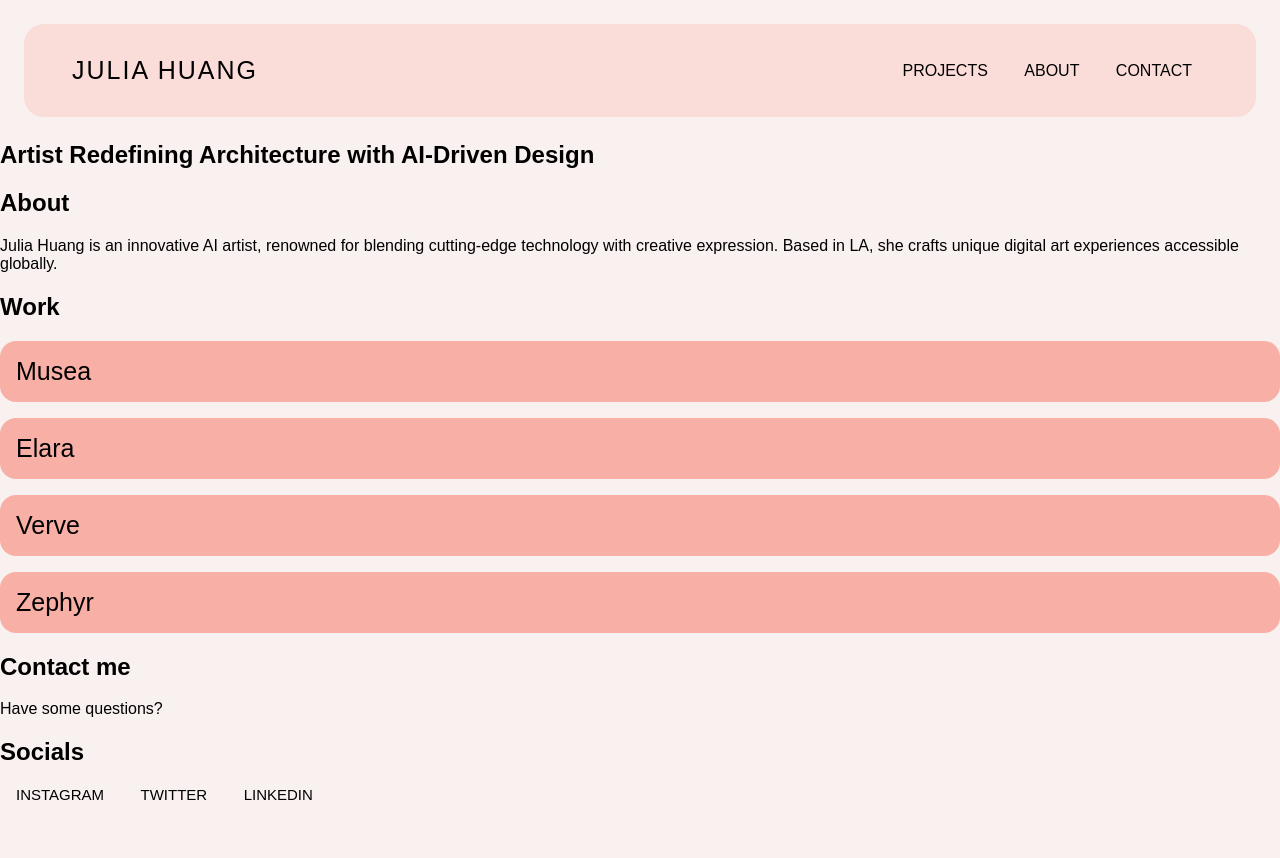
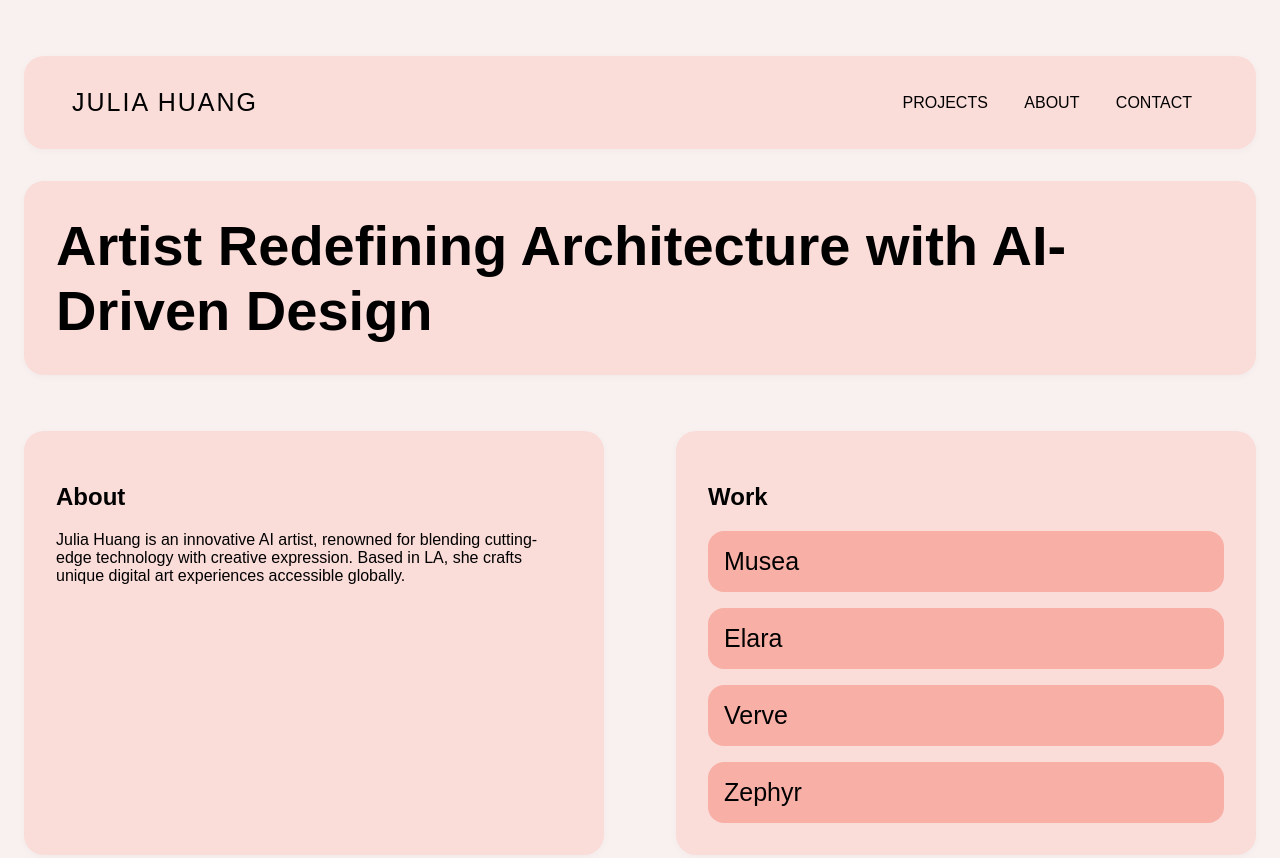
Before and after one commit to Soojinriyo/bentolio_portfolio, a plain HTML site: page index.html in a window 1280 px wide. Shown: the top 858 px of the page. Before the commit the page ends 804 px from the top, so only its background shows below. Drawn offline with Linux system fonts and the light colour scheme.

Commit message:
Update style.css to match Figma layout

```diff
--- a/style.css
+++ b/style.css
@@ -1,18 +1,28 @@
 body {
+  background: #F9F1F0;
+  margin: 0;
   font-family: 'Gilroy', Arial, sans-serif;
-  background: #F9F1F0;
   color: #000;
-  margin: 0;
-  padding: 0;
 }
-header {
+.container {
+  max-width: 1440px;
+  margin: 0 auto;
+  padding: 32px 0;
+}
+.card {
   background: #FADCD9;
+  border-radius: 20px;
+  box-sizing: border-box;
+  margin: 24px;
+  padding: 32px;
+  box-shadow: 0 2px 8px rgba(0,0,0,0.03);
+}
+.header-card {
   display: flex;
   justify-content: space-between;
   align-items: center;
   padding: 32px 48px;
-  border-radius: 20px;
-  margin: 24px;
+  margin-bottom: 32px;
 }
 .logo {
   font-size: 25px;
@@ -26,45 +36,56 @@ nav a {
   font-size: 16px;
   font-weight: 300;
 }
-.intro {
+.intro-card {
+  margin: 0 24px 32px 24px;
+  text-align: left;
   background: #FADCD9;
-  margin: 24px;
-  border-radius: 20px;
-  padding: 56px 32px;
-  text-align: left;
 }
-.intro h1 {
+.intro-card h1 {
   font-size: 56px;
   font-weight: 700;
   margin: 0;
 }
-.about, .work, .contact {
-  background: #FADCD9;
-  margin: 24px;
-  border-radius: 20px;
-  padding: 32px;
+.row {
+  display: flex;
+  gap: 24px;
+  justify-content: center;
 }
-.work-list {
+.about-card, .work-card, .contact-card, .socials-card {
+  flex: 1 1 0;
+  min-width: 300px;
+}
+.work-card .work-list {
   display: flex;
   flex-direction: column;
   gap: 16px;
 }
-.work-item {
+.work-card .work-item {
   background: #F8AFA6;
   padding: 16px;
   border-radius: 16px;
   font-size: 25px;
   font-weight: 500;
 }
-footer {
-  margin: 24px;
-  text-align: center;
+.socials {
+  display: flex;
+  flex-direction: column;
+  gap: 12px;
+  margin-top: 16px;
 }
 .socials a {
-  margin: 0 16px;
   text-decoration: none;
   color: #000;
   font-size: 15px;
   font-weight: 300;
   text-transform: uppercase;
 }
+@media (max-width: 900px) {
+  .row {
+    flex-direction: column;
+    gap: 0;
+  }
+  .about-card, .work-card, .contact-card, .socials-card {
+    margin: 24px 0;
+  }
+}
```
